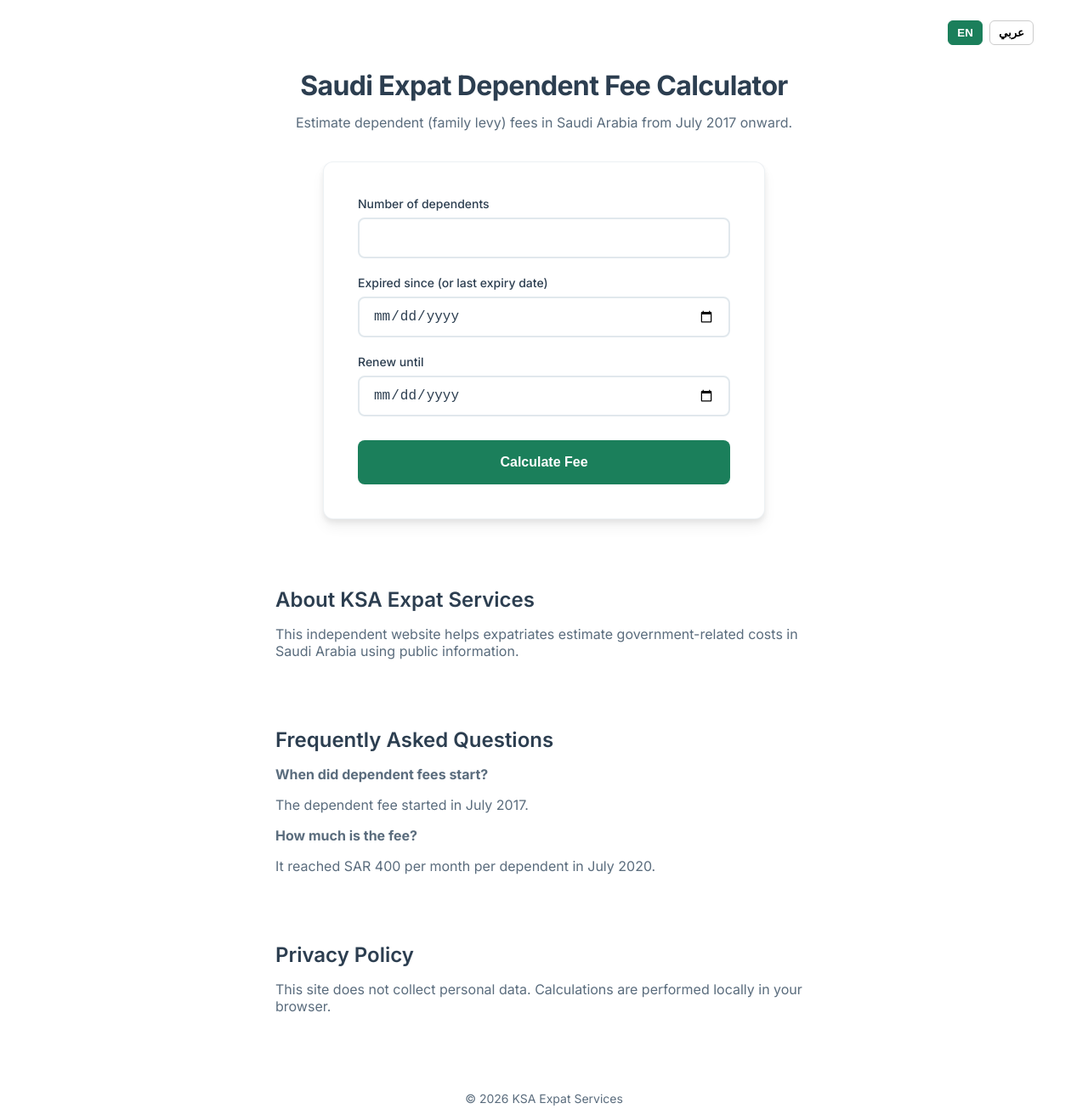
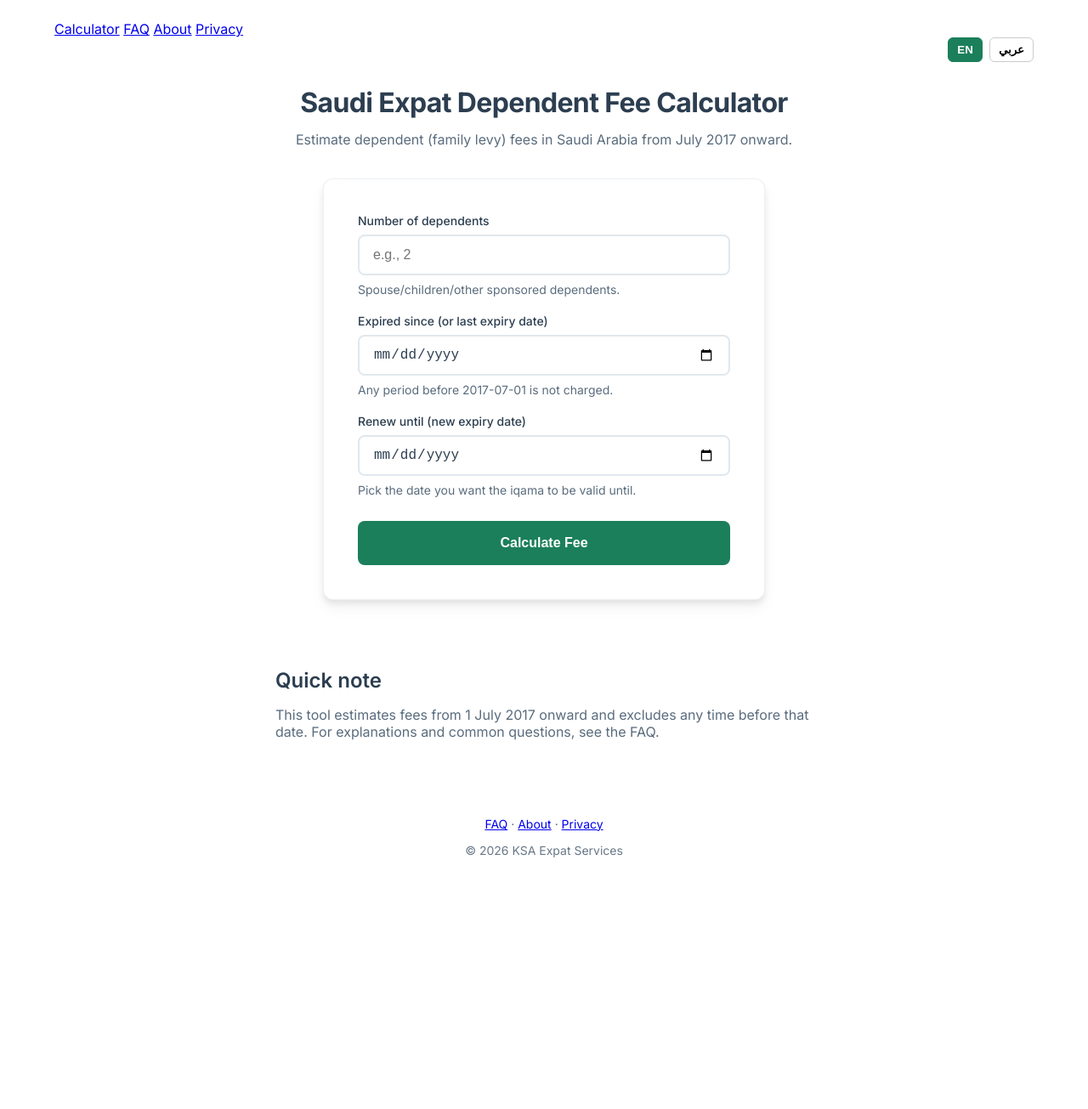
Before and after one commit to eru764/saudi-dependent-fee-calculator, a plain HTML site: page index.html in a window 1280 px wide. Shown: the whole page at 85% size. After the commit the page ends 1057 px from the top, so only its background shows below. Drawn offline with Linux system fonts and the light colour scheme.

Commit message:
Update index.html

```diff
--- a/index.html
+++ b/index.html
@@ -1,10 +1,10 @@
 <!doctype html>
-<html lang="en">
+<html lang="en" dir="ltr">
 <head>
   <meta charset="utf-8" />
   <title>Saudi Expat Dependent Fee Calculator | KSA Expat Services</title>
   <meta name="viewport" content="width=device-width, initial-scale=1" />
-  <meta name="description" content="Calculate Saudi expat dependent fees accurately from 2017 to present. Free calculator for KSA expats." />
+  <meta name="description" content="Calculate Saudi expat dependent (family levy) fees from July 2017 onward. Free and simple calculator for KSA expats." />
   <link rel="canonical" href="https://ksaexpat.services/" />
 
   <link rel="preconnect" href="https://fonts.googleapis.com">
@@ -17,13 +17,20 @@
 <body>
   <main class="page" id="app" data-lang="en">
 
-    <!-- Language Toggle -->
-    <div class="lang-toggle">
-      <button data-lang-btn="en" class="active">EN</button>
-      <button data-lang-btn="ar">عربي</button>
+    <div class="topbar">
+      <nav class="nav">
+        <a class="navLink active" href="/" data-i18n="nav_calc">Calculator</a>
+        <a class="navLink" href="/faq.html" data-i18n="nav_faq">FAQ</a>
+        <a class="navLink" href="/about.html" data-i18n="nav_about">About</a>
+        <a class="navLink" href="/privacy.html" data-i18n="nav_privacy">Privacy</a>
+      </nav>
+
+      <div class="lang-toggle">
+        <button data-lang-btn="en" class="active">EN</button>
+        <button data-lang-btn="ar">عربي</button>
+      </div>
     </div>
 
-    <!-- Header -->
     <header class="header">
       <h1 data-i18n="title">Saudi Expat Dependent Fee Calculator</h1>
       <p class="subhead" data-i18n="subtitle">
@@ -31,73 +38,74 @@
       </p>
     </header>
 
-    <!-- Calculator -->
-    <section class="card">
+    <section class="card" aria-label="Calculator">
       <form id="calcForm" novalidate>
-
         <div class="field">
-          <label data-i18n="dependents_label">Number of dependents</label>
-          <input id="dependents" type="number" min="0" step="1" required />
+          <label for="dependents" data-i18n="dependents_label">Number of dependents</label>
+          <input id="dependents" type="number" min="0" step="1" placeholder="e.g., 2" required />
+          <p class="helper" data-i18n="dependents_help">Spouse/children/other sponsored dependents.</p>
         </div>
 
         <div class="field">
-          <label data-i18n="expired_label">Expired since (or last expiry date)</label>
+          <label for="expiredSince" data-i18n="expired_label">Expired since (or last expiry date)</label>
           <input id="expiredSince" type="date" required />
+          <p class="helper" data-i18n="expired_help">Any period before 2017-07-01 is not charged.</p>
         </div>
 
         <div class="field">
-          <label data-i18n="renew_label">Renew until</label>
+          <label for="renewUntil" data-i18n="renew_label">Renew until (new expiry date)</label>
           <input id="renewUntil" type="date" required />
+          <p class="helper" data-i18n="renew_help">Pick the date you want the iqama to be valid until.</p>
         </div>
 
-        <button class="btn" type="submit" data-i18n="calculate_btn">
-          Calculate Fee
-        </button>
+        <button class="btn" type="submit" data-i18n="calculate_btn">Calculate Fee</button>
 
-        <div id="errorBox" class="error" hidden></div>
+        <div id="errorBox" class="error" role="alert" aria-live="polite" hidden></div>
 
-        <div id="result" class="result" hidden>
+        <div id="result" class="result" aria-live="polite" hidden>
           <div class="resultRow">
-            <div class="resultLabel" data-i18n="total_label">Total Fee</div>
-            <div class="resultValue">
-              <span id="totalSar">0</span> SAR
+            <div class="resultLabel" data-i18n="total_label">Total Dependent Fee</div>
+            <div class="resultValue"><span id="totalSar">—</span> <span class="sar">SAR</span></div>
+          </div>
+
+          <div class="resultMeta">
+            <div class="muted" id="rangeLine">—</div>
+
+            <button type="button" class="linkBtn" id="toggleBreakdown" aria-expanded="false" data-i18n="toggle_breakdown">
+              Show breakdown
+            </button>
+
+            <div id="breakdownWrap" class="breakdown" hidden>
+              <div class="breakdownHead">
+                <span data-i18n="breakdown_title">Breakdown</span>
+                <span class="pill" data-i18n="breakdown_pill">Historical rates</span>
+              </div>
+              <ul id="breakdownList"></ul>
+              <p class="muted small" data-i18n="breakdown_note">
+                Note: This is an estimate. Official billing/rounding can differ depending on renewal rules and system calculations.
+              </p>
             </div>
           </div>
-          <p id="rangeLine" class="muted"></p>
         </div>
-
       </form>
     </section>
 
-    <!-- About -->
-    <section class="info">
-      <h2 data-i18n="about_title">About KSA Expat Services</h2>
-      <p data-i18n="about_text">
-        This independent website helps expatriates estimate government-related costs in Saudi Arabia using public information.
-      </p>
-    </section>
-
-    <!-- FAQ -->
-    <section class="info">
-      <h2 data-i18n="faq_title">Frequently Asked Questions</h2>
-
-      <p><strong data-i18n="faq_q1">When did dependent fees start?</strong></p>
-      <p data-i18n="faq_a1">The dependent fee started in July 2017.</p>
-
-      <p><strong data-i18n="faq_q2">How much is the fee?</strong></p>
-      <p data-i18n="faq_a2">It reached SAR 400 per month per dependent in July 2020.</p>
-    </section>
-
-    <!-- Privacy -->
-    <section class="info">
-      <h2 data-i18n="privacy_title">Privacy Policy</h2>
-      <p data-i18n="privacy_text">
-        This site does not collect personal data. Calculations are performed locally in your browser.
+    <section class="info" aria-label="Quick note">
+      <h2 data-i18n="home_note_title">Quick note</h2>
+      <p data-i18n="home_note_text">
+        This tool estimates fees from 1 July 2017 onward and excludes any time before that date. For explanations and common questions, see the FAQ.
       </p>
     </section>
 
     <footer class="footer">
-      <p>© 2026 KSA Expat Services</p>
+      <p>
+        <a href="/faq.html" class="footerLink" data-i18n="nav_faq">FAQ</a>
+        ·
+        <a href="/about.html" class="footerLink" data-i18n="nav_about">About</a>
+        ·
+        <a href="/privacy.html" class="footerLink" data-i18n="nav_privacy">Privacy</a>
+      </p>
+      <p class="muted">© 2026 KSA Expat Services</p>
     </footer>
 
   </main>
```
